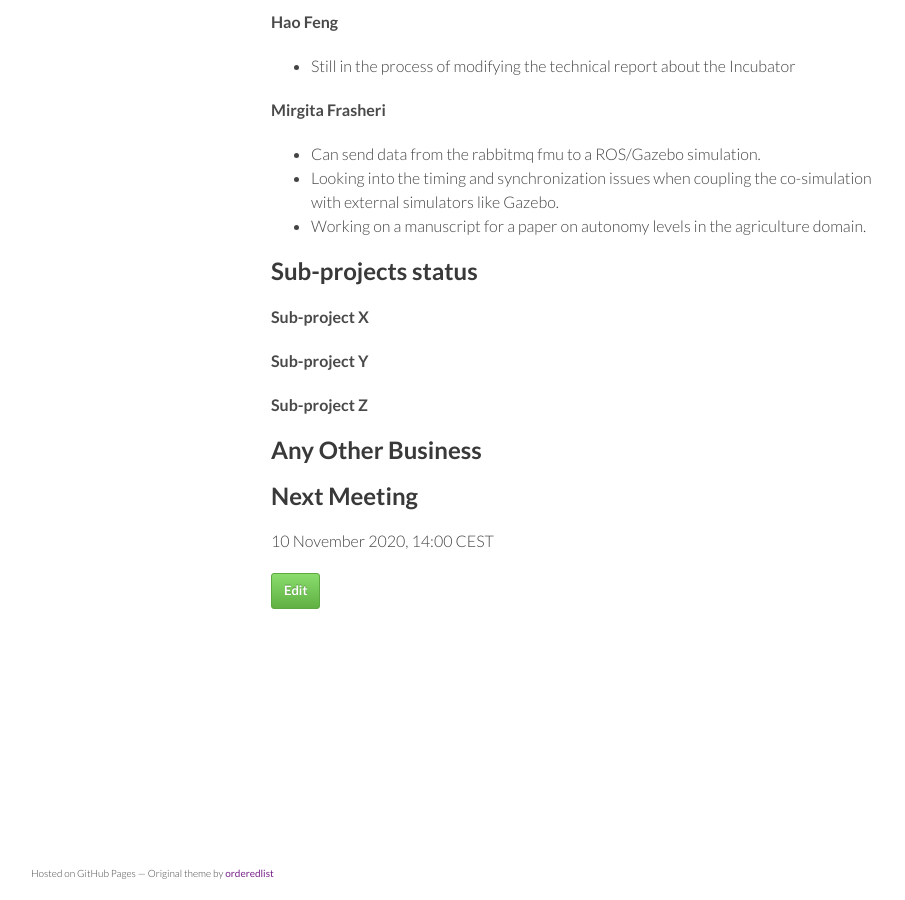
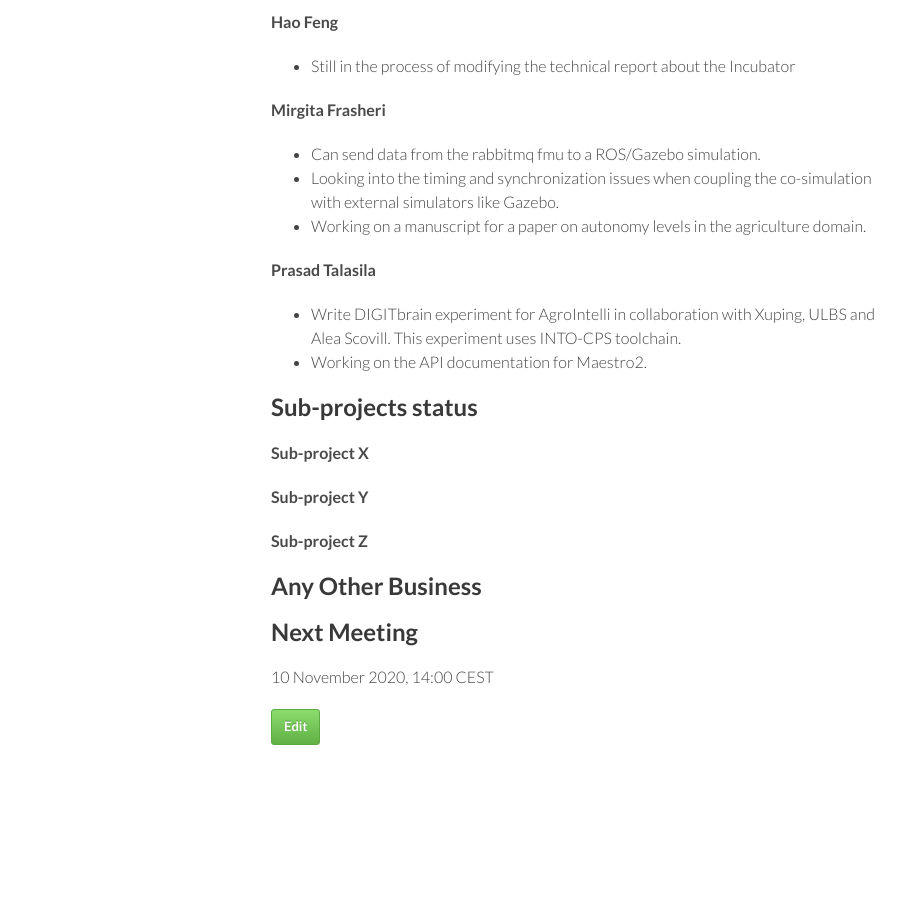
Before and after one commit to digitaltwincentre/digitaltwincentre.github.io, a Jekyll site: the page built from _biweeklies/Biweekly-27.md, in a window 1280 px wide and 900 px high, scrolled down 1163 px. Shown: the whole window, without its empty margins (179-1084 px from the left). Built offline with Jekyll 4.4.1, drawn with Linux system fonts in a browser that asks for light colours; nearby versions of some CDN libraries.

Commit message:
Update Biweekly-27.md

```diff
--- a/_biweeklies/Biweekly-27.md
+++ b/_biweeklies/Biweekly-27.md
@@ -53,6 +53,11 @@ date: 27 October 2020, 1400 CEST
 * Looking into the timing and synchronization issues when coupling the co-simulation with external simulators like Gazebo.
 * Working on a manuscript for a paper on autonomy levels in the agriculture domain.
 
+#### Prasad Talasila
+* Write DIGITbrain experiment for AgroIntelli in collaboration with Xuping, ULBS and Alea Scovill. This experiment uses INTO-CPS toolchain.
+* Working on the API documentation for Maestro2.
+
+
 ## Sub-projects status
 
 
```
